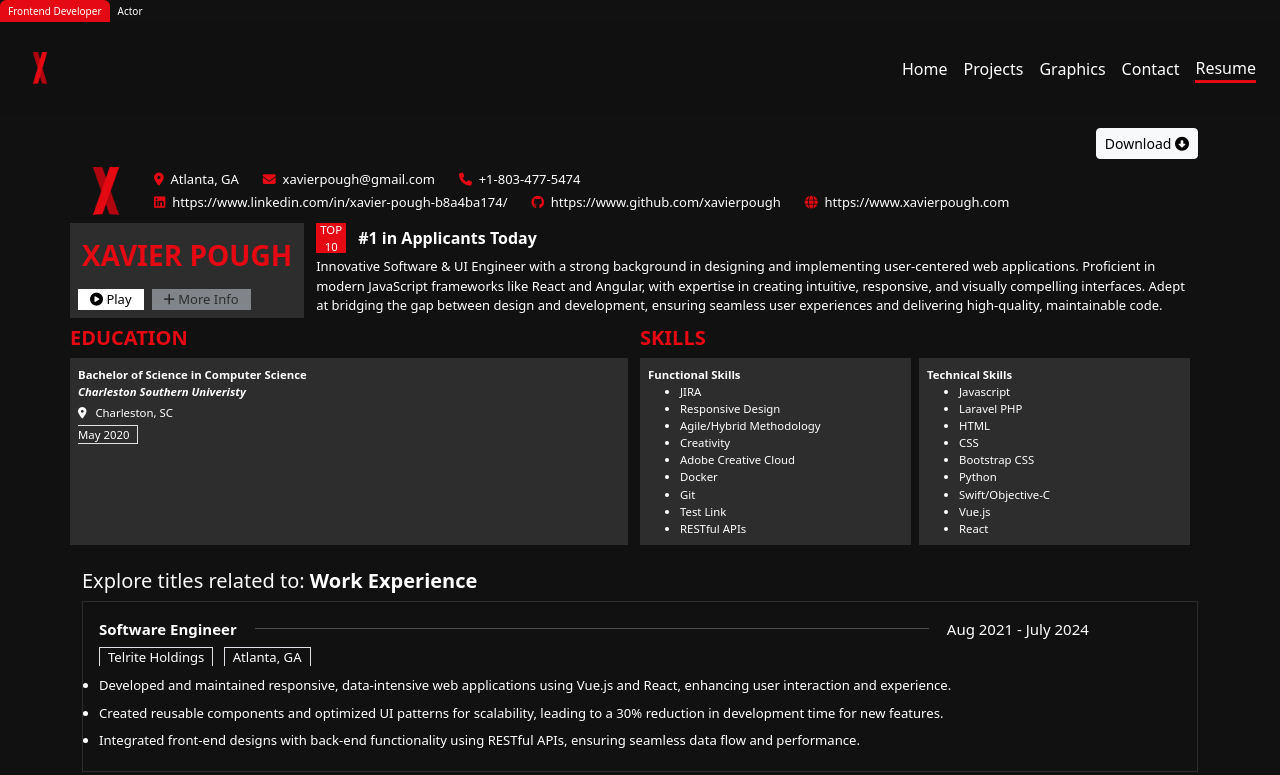
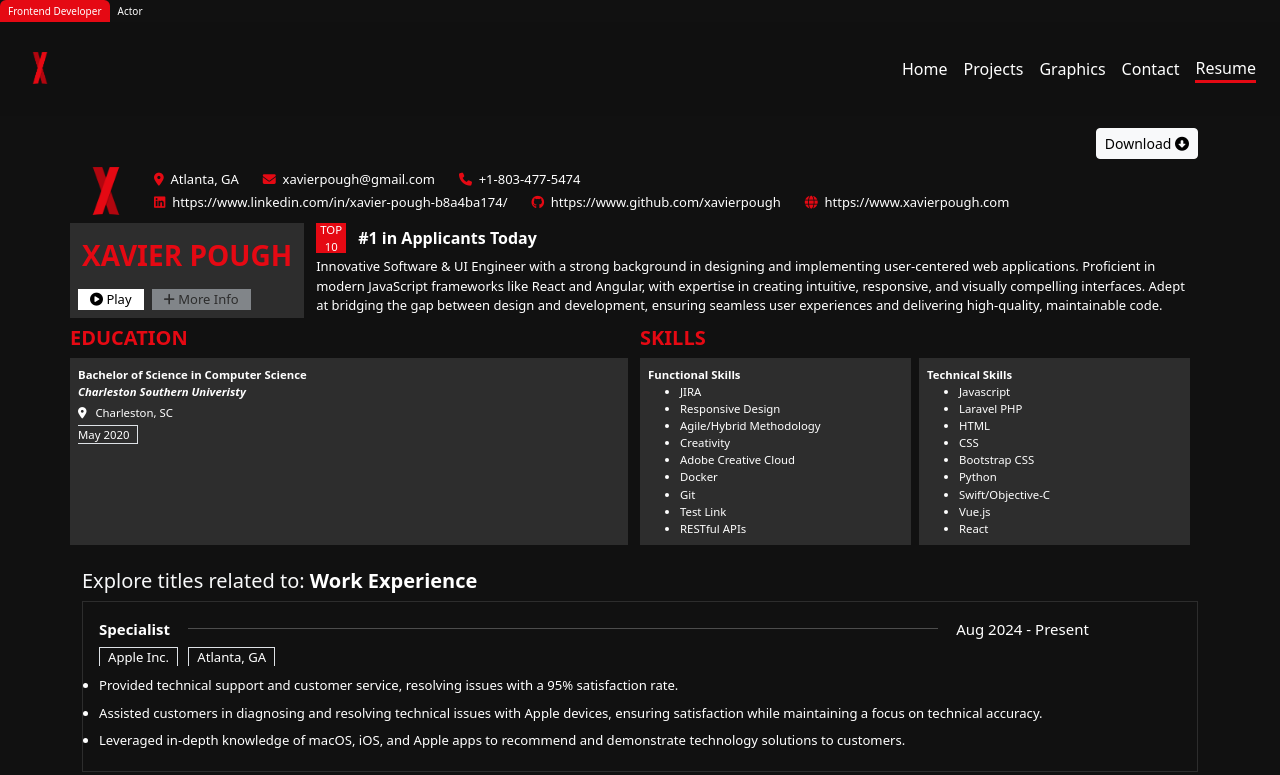
Before and after one commit to xavierpough/xavierpough.github.io, a Vue app: page /frontend-resume in a window 1280 px wide. Shown: the top 775 px of the page. Built offline with nearby package versions, Linux system fonts and the light colour scheme.

Commit message:
Updates to resume - Apple

```diff
--- a/src/components/Frontend/FrontEndResume.vue
+++ b/src/components/Frontend/FrontEndResume.vue
@@ -75,6 +75,17 @@ const resume = {
     "Mentioned on Wall Street Journal"
   ],
   experiences: [
+  {
+      title: "Specialist",
+      subtitle: "Apple Inc.",
+      role: "Atlanta, GA",
+      duration: "Aug 2024 - Present",
+      details: [
+        "Provided technical support and customer service, resolving issues with a 95% satisfaction rate.",
+        "Assisted customers in diagnosing and resolving technical issues with Apple devices, ensuring satisfaction while maintaining a focus on technical accuracy.",
+        "Leveraged in-depth knowledge of macOS, iOS, and Apple apps to recommend and demonstrate technology solutions to customers."
+      ],
+    },
     {
       title: "Software Engineer",
       subtitle: "Telrite Holdings",
```
Also changed, not shown: 2 other files (tests, documents, lock files or other folders).
